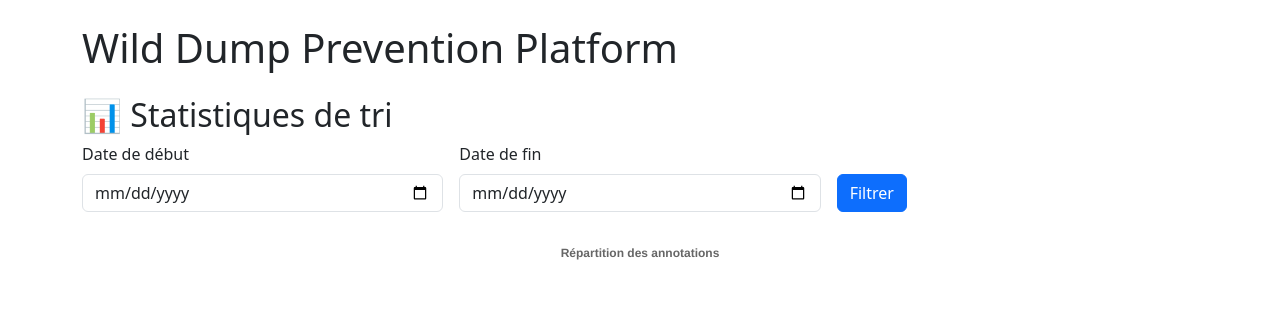
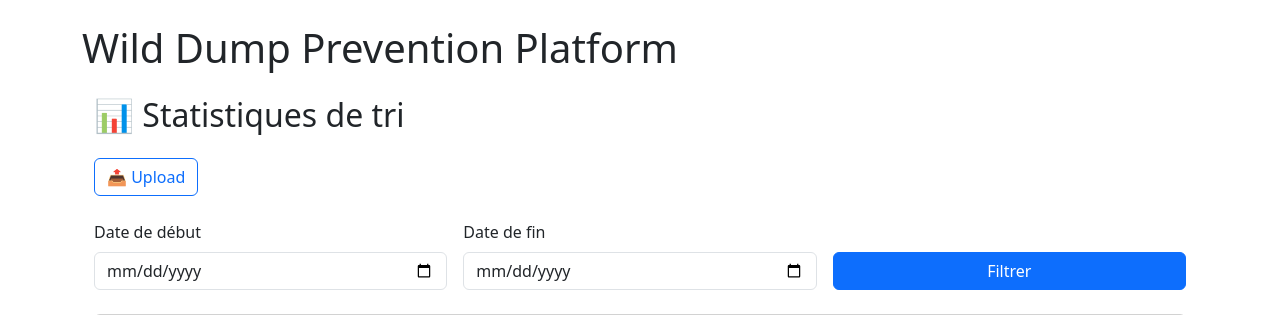
Before and after one commit to benjidsv/wild-dump-prevention, a Flask app: page /dashboard in a window 1280 px wide. Shown: the top 315 px of the page. Run offline with Flask 3, Linux system fonts and the light colour scheme.

Commit message:
Carte ajouté, ainsi qu'un bouton sur dashboard.html qui permet d'aller vers la page download

```diff
--- a/app/templates/dashboard.html
+++ b/app/templates/dashboard.html
@@ -2,8 +2,18 @@
 {% block title %}Dashboard{% endblock %}
 {% block content %}
 
-<h2>📊 Statistiques de tri</h2>
+<div class="container my-4">
 
+  <h2 class="mb-4">📊 Statistiques de tri</h2>
+
+  <!-- Bouton Upload -->
+  <div class="mb-4">
+    <a href="{{ url_for('main.upload') }}" class="btn btn-outline-primary">
+      📤 Upload
+    </a>
+  </div>
+
+  <!-- Formulaire de filtre -->
   <form method="GET" class="row g-3 mb-4">
     <div class="col-md-4">
       <label for="start_date" class="form-label">Date de début</label>
@@ -14,14 +24,30 @@
       <input type="date" id="end_date" name="end_date" class="form-control" value="{{ request.args.get('end_date', '') }}">
     </div>
     <div class="col-md-4 align-self-end">
-    <button type="submit" class="btn btn-primary">Filtrer</button>
+      <button type="submit" class="btn btn-primary w-100">Filtrer</button>
     </div>
   </form>
 
+  <!-- Graphique Chart.js -->
+  <div class="card p-4 mb-4">
     <canvas id="pieChart" width="300" height="300"></canvas>
+  </div>
 
+  <!-- Carte Leaflet -->
+  <div id="map" style="height: 500px;" class="mb-4 rounded shadow"></div>
+
+</div>
+
+<!-- Librairies JS -->
 <script src="https://cdn.jsdelivr.net/npm/chart.js"></script>
+<link
+  rel="stylesheet"
+  href="https://unpkg.com/leaflet@1.9.4/dist/leaflet.css"
+/>
+<script src="https://unpkg.com/leaflet@1.9.4/dist/leaflet.js"></script>
+
 <script>
+// Chart.js - Pie chart
 const data = {
   labels: ['Pleine', 'Vide'],
   datasets: [{
@@ -36,9 +62,7 @@ const config = {
   options: {
     responsive: true,
     plugins: {
-            legend: {
-                position: 'bottom'
-            },
+      legend: { position: 'bottom' },
       title: {
         display: true,
         text: 'Répartition des annotations'
@@ -47,10 +71,17 @@ const config = {
   }
 };
 
-const pieChart = new Chart(
-    document.getElementById('pieChart'),
-    config
-);
+new Chart(document.getElementById('pieChart'), config);
+
+// Leaflet - Carte simple centrée sur la France
+var map = L.map('map').setView([46.603354, 1.888334], 6);
+
+L.tileLayer('https://{s}.tile.openstreetmap.fr/osmfr/{z}/{x}/{y}.png', {
+  attribution: '&copy; OpenStreetMap France',
+  minZoom: 2,
+  maxZoom: 20
+}).addTo(map);
+
 </script>
 
 {% endblock %}
```
Lines whose indentation alone changed are shown as unchanged.
